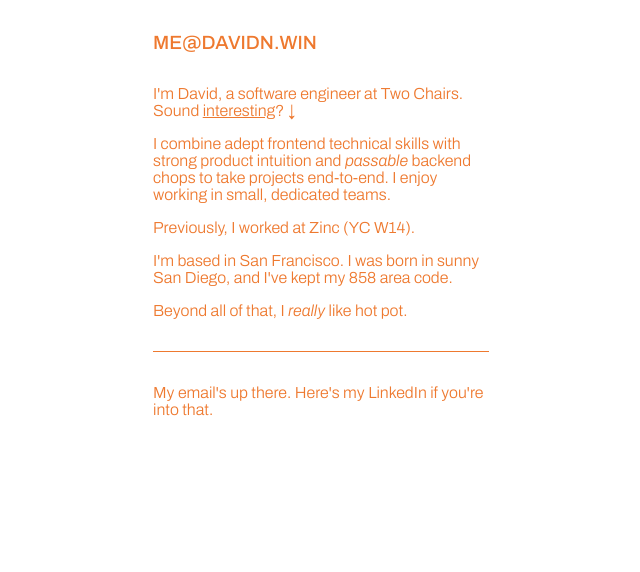
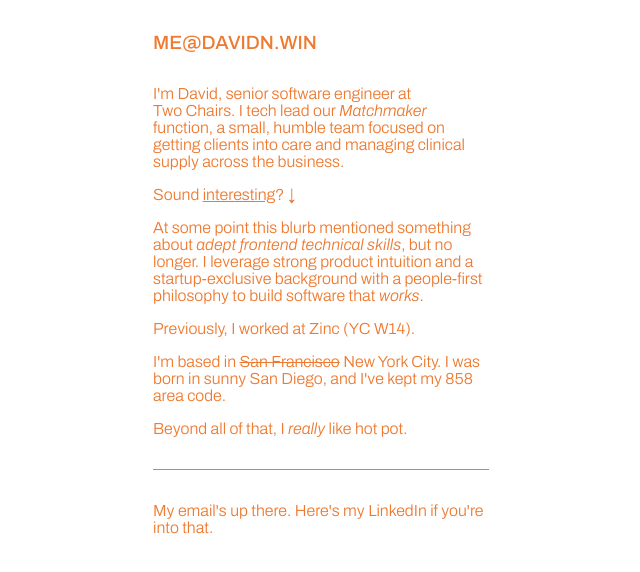
Before and after one commit to dav1dn/davidn.win, a website built with webpack: page src/index.html in a window 1280 px wide. Shown: the whole page, without its empty margins (287-927 px from the left). Built offline with nearby package versions, Linux system fonts and the light colour scheme.

Commit message:
update copy

```diff
--- a/package.json
+++ b/package.json
@@ -5,7 +5,7 @@
   "main": "index.js",
   "scripts": {
     "test": "echo \"Error: no test specified\" && exit 1",
-    "dev": "npx webpack serve",
+    "dev": "NODE_ENV=development npx webpack serve",
     "build": "webpack build",
     "push": "git subtree push --prefix dist origin gh-pages",
     "push-force": "git push origin `git subtree split --prefix dist master`:gh-pages --force"
--- a/src/index.html
+++ b/src/index.html
@@ -31,10 +31,14 @@
         <p
           class="what if we hovered at the intersection of css and mental health"
         >
-          I'm David, a software engineer at
+          I'm David, senior software engineer at
           <span style="display: inline-block"
-            ><a href="https://twochairs.com">Two Chairs</a>.
+            ><a href="https://twochairs.com">Two Chairs</a>. I tech lead our
+            <i>Matchmaker</i> function, a small, humble team focused on getting
+            clients into care and managing clinical supply across the business.
           </span>
+        </p>
+        <p class="this is supposed to be hovered too">
           <span style="display: inline-block">
             Sound <u>interesting</u>? ↓
           </span>
@@ -42,7 +46,7 @@
         <div class="show me when hovering bordered">
           <p>
             Two Chairs is a tech-enabled brick-and-mortar therapy clinic with
-            locations all over California.
+            locations all over the West Coast.
           </p>
           <p>
             My day-to-day involves co-designing software with clinicians,
@@ -54,9 +58,9 @@
       </div>
       <div>
         <p>
-          I combine adept frontend technical skills with strong product
-          intuition and <i>passable</i> backend chops to take projects
-          end-to-end. I enjoy working in small, dedicated teams.
+          At some point this blurb mentioned something about <i>adept frontend technical skills</i>,
+          but no longer. I leverage strong product intuition and a startup-exclusive background with
+          a people-first philosophy to build software that <i>works</i>.
         </p>
       </div>
       <div>
@@ -67,7 +71,7 @@
       </div>
       <div>
         <p>
-          I'm based in San Francisco. I was born in sunny San Diego, and I've
+          I'm based in <s>San Francisco</s> New York City. I was born in sunny San Diego, and I've
           kept my 858 area code.
         </p>
       </div>
@@ -76,7 +80,9 @@
       </div>
       <div class="contact">
         My email's up there. Here's my
-        <a href="https://www.linkedin.com/in/dnguyenv/" target="_blank">LinkedIn</a>
+        <a href="https://www.linkedin.com/in/dnguyenv/" target="_blank"
+          >LinkedIn</a
+        >
         if you're into that.
       </div>
     </div>
--- a/webpack.config.js
+++ b/webpack.config.js
@@ -15,8 +15,7 @@ const generateHTMLPlugins = () =>
 module.exports = {
   entry: ["./src/index.js", "./src/styles.scss"],
   devServer: {
-    contentBase: "src",
-    watchContentBase: true,
+    static: "src",
     hot: true,
     port: 8080,
   },
```
